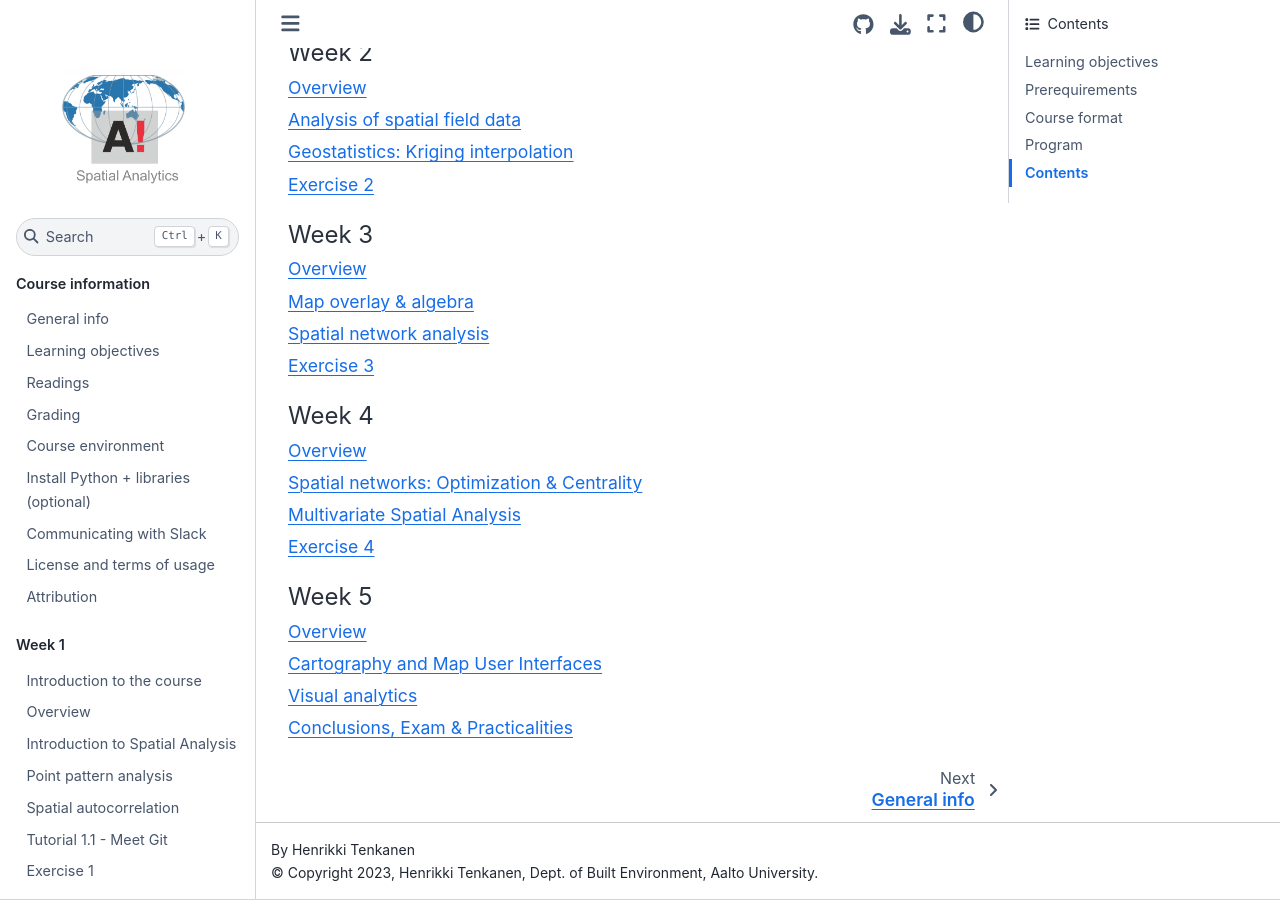
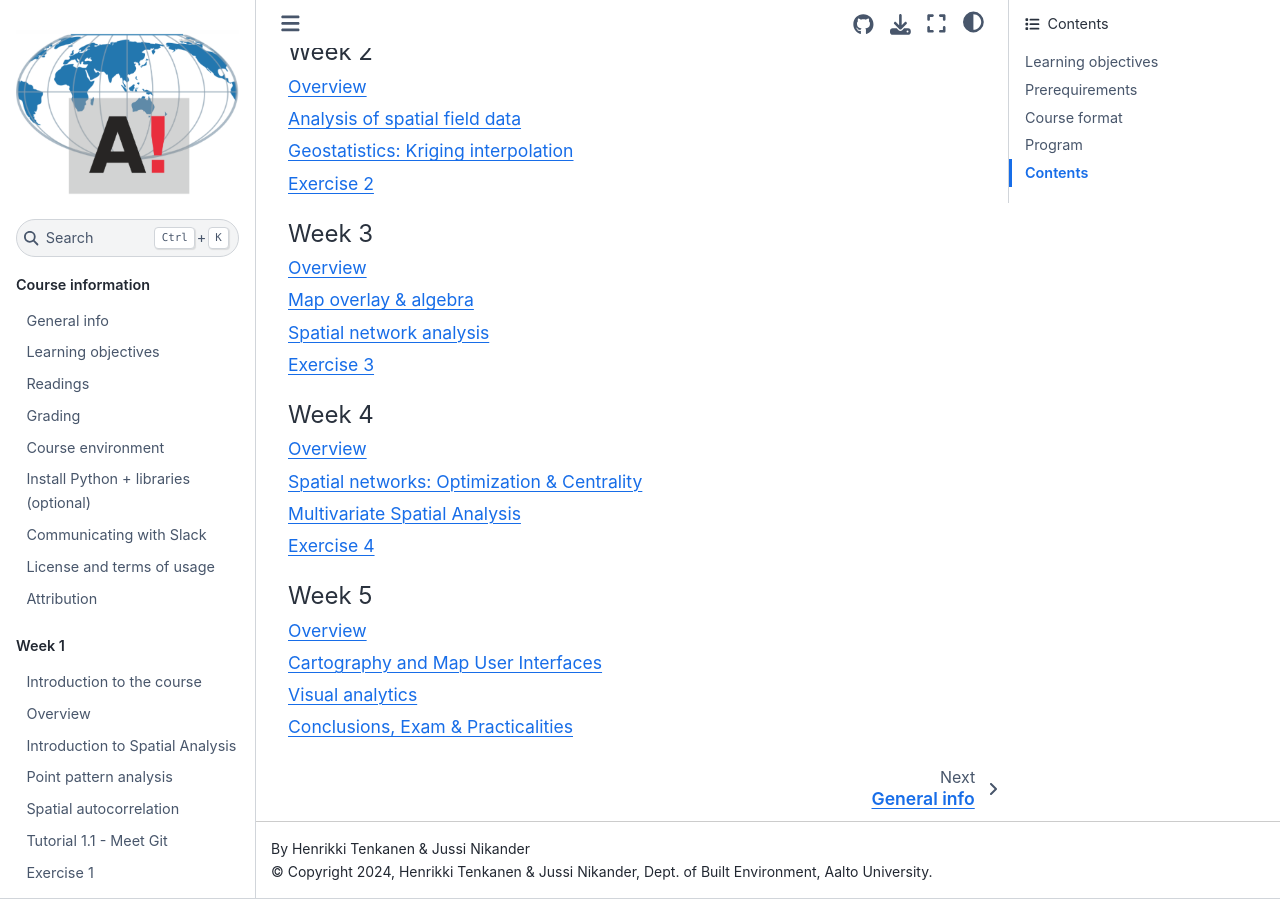
Before and after one commit to AaltoGIS/IntroSDA, a Sphinx documentation site: the page built from source/index.rst, in a window 1280 px wide and 900 px high, scrolled down 3529 px. Built offline with Sphinx 7.4.7 and the Sphinx Book theme 1.1.4, drawn with Linux system fonts in a browser that asks for light colours; pages that are not in the unit, such as notebooks, are missing from menus.

Commit message:
Change visuals

```diff
--- a/source/conf.py
+++ b/source/conf.py
@@ -17,9 +17,9 @@
 
 # -- Project information -----------------------------------------------------
 
-project = 'Spatial-Analytics'
-copyright = '2023, Henrikki Tenkanen, Dept. of Built Environment, Aalto University'
-author = 'Henrikki Tenkanen'
+project = 'Introduction to Spatial Analysis'
+copyright = '2024, Henrikki Tenkanen & Jussi Nikander, Dept. of Built Environment, Aalto University'
+author = 'Henrikki Tenkanen & Jussi Nikander'
 
 # -- General configuration ---------------------------------------------------
 
@@ -60,7 +60,7 @@
 # relative to this directory. They are copied after the builtin static files,
 # so a file named "default.css" will overwrite the builtin "default.css".
 html_static_path = ['_static']
-html_logo = 'img/Aalto-logo.png'
+html_logo = 'img/Aalto_logo.png'
 html_title = ""
 
 # Custom CSS
@@ -68,10 +68,10 @@
 
 html_theme_options = {
     # "external_links": [],
-    "repository_url": "https://github.com/AaltoGIS/Spatial-Analytics/",
+    "repository_url": "https://github.com/AaltoGIS/IntroSDA/",
     "repository_branch": "master",
     "path_to_docs": "source/",
-    "google_analytics_id": "UA-214280609-1",
+    #"google_analytics_id": "UA-214280609-1",
     "use_edit_page_button": True,
     "use_repository_button": True,
     "launch_buttons": {
--- a/source/index.rst
+++ b/source/index.rst
@@ -1,4 +1,4 @@
-.. figure:: img/Spatial-analytics-logo.png
+.. figure:: img/ISDA_banner.png
 
 **Introduction to Spatial Data Analysis** -course introduces you to different analysis approaches and methods of spatio-statistical analysis, geostatistics, map algebra
 and geovisual analysis. After the course, you can identify appropriate analysis approaches for different geospatial tasks,
```
Also changed, not shown: source/img/Aalto-logo.png (deleted), source/img/Aalto_logo.png (added), source/img/ISDA_banner.png (added), source/img/Intro-spatial-analytics.png (deleted), source/img/Spatial-analytics-logo.png (deleted), source/img/aisa_banner.png (deleted).
